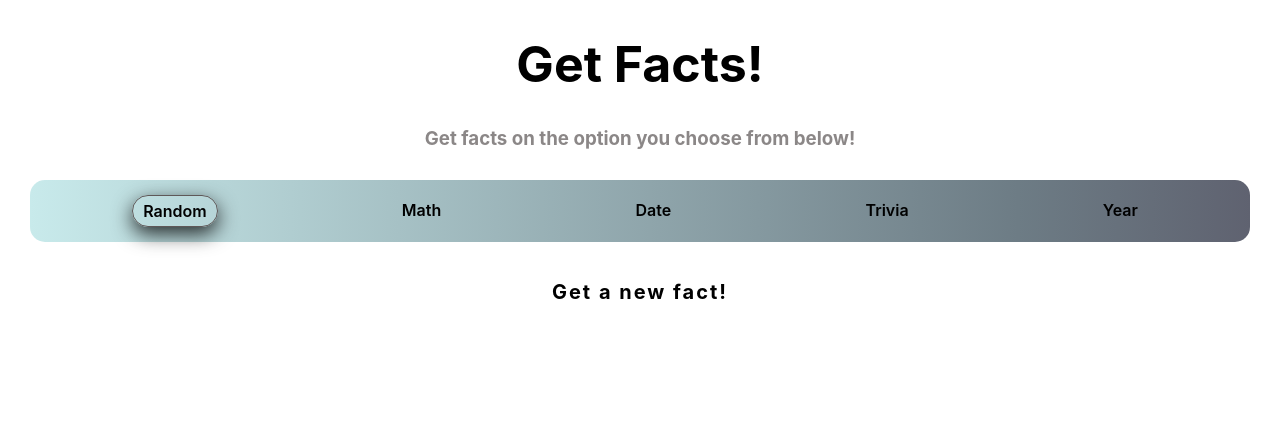
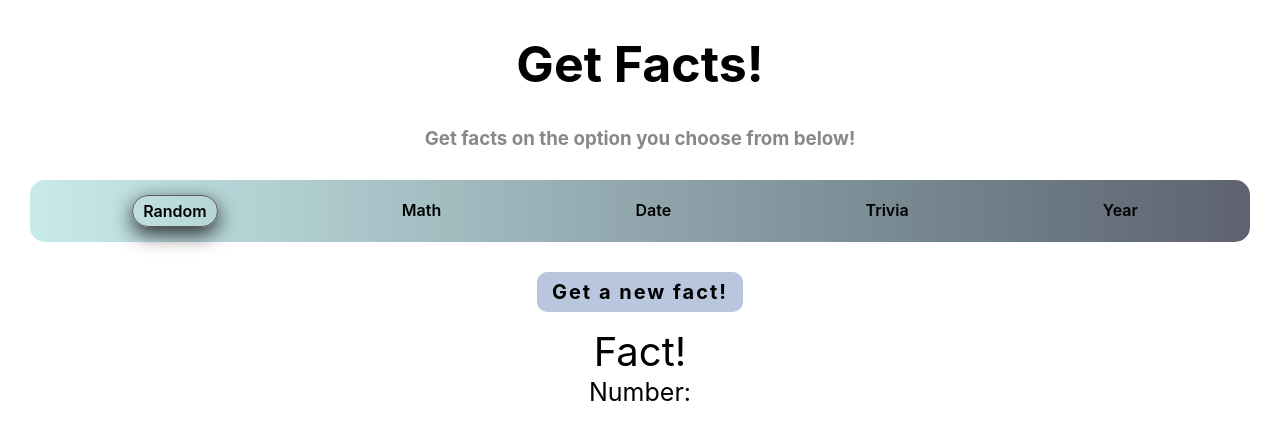
Before and after one commit to danielabrailo/numbers-facts, a React (Create React App) app: page / in a window 1280 px wide. Shown: the top 440 px of the page. Built offline with nearby package versions, Linux system fonts and the light colour scheme; no server answers.

Commit message:
added fact UI

```diff
--- a/src/App.css
+++ b/src/App.css
@@ -49,8 +49,21 @@
   font-weight: 700;
   letter-spacing: 2px;
   transition: all .3s ease-out;
+  background-color: rgb(186, 198, 221);
 }
 
 .get-fact-button:hover {
   box-shadow: 0 7px 20px rgba(0, 0, 0, 0.6);
 }
+
+.fact-container {
+  text-align: center;
+  line-height: 40px;
+  font-size: 25px;
+  margin-top: 20px;
+}
+
+.fact-title {
+  font-size: 40px;
+  font-weight: 400;
+}
--- a/src/App.js
+++ b/src/App.js
@@ -1,13 +1,7 @@
 import "./App.css";
-import { fetchFromAPI } from "./utils/fetchFromAPI";
-import { useEffect } from "react";
 import Homepage from "./components/Homepage";
 
 function App() {
-  useEffect(() => {
-    fetchFromAPI("random/trivia").then((data) => console.log(data));
-  }, []);
-
   return <Homepage />;
 }
 
--- a/src/components/Fact.js
+++ b/src/components/Fact.js
@@ -1,7 +1,14 @@
 import React from "react";
 
-const Fact = () => {
-  return <div>Fact</div>;
+const Fact = ({ fact }) => {
+  console.log(fact);
+  return (
+    <div className="fact-container">
+      <div className="fact-title">Fact!</div>
+      <div className="subtitle">Number: {fact.number}</div>
+      <div className="fact">{fact.text}</div>
+    </div>
+  );
 };
 
 export default Fact;
--- a/src/components/Homepage.js
+++ b/src/components/Homepage.js
@@ -1,8 +1,17 @@
-import React from "react";
+import React, { useState } from "react";
+import { fetchFromAPI } from "../utils/fetchFromAPI";
+import { useEffect } from "react";
 import Options from "./Options";
 import Button from "./Button";
+import Fact from "./Fact";
 
 const Homepage = () => {
+  const [fact, setFact] = useState({});
+
+  useEffect(() => {
+    fetchFromAPI("random/trivia").then((data) => setFact(data));
+  }, []);
+
   return (
     <div>
       <h1 className="title">Get Facts!</h1>
@@ -11,6 +20,7 @@ const Homepage = () => {
       </h3>
       <Options />
       <Button />
+      <Fact fact={fact} />
     </div>
   );
 };
```
